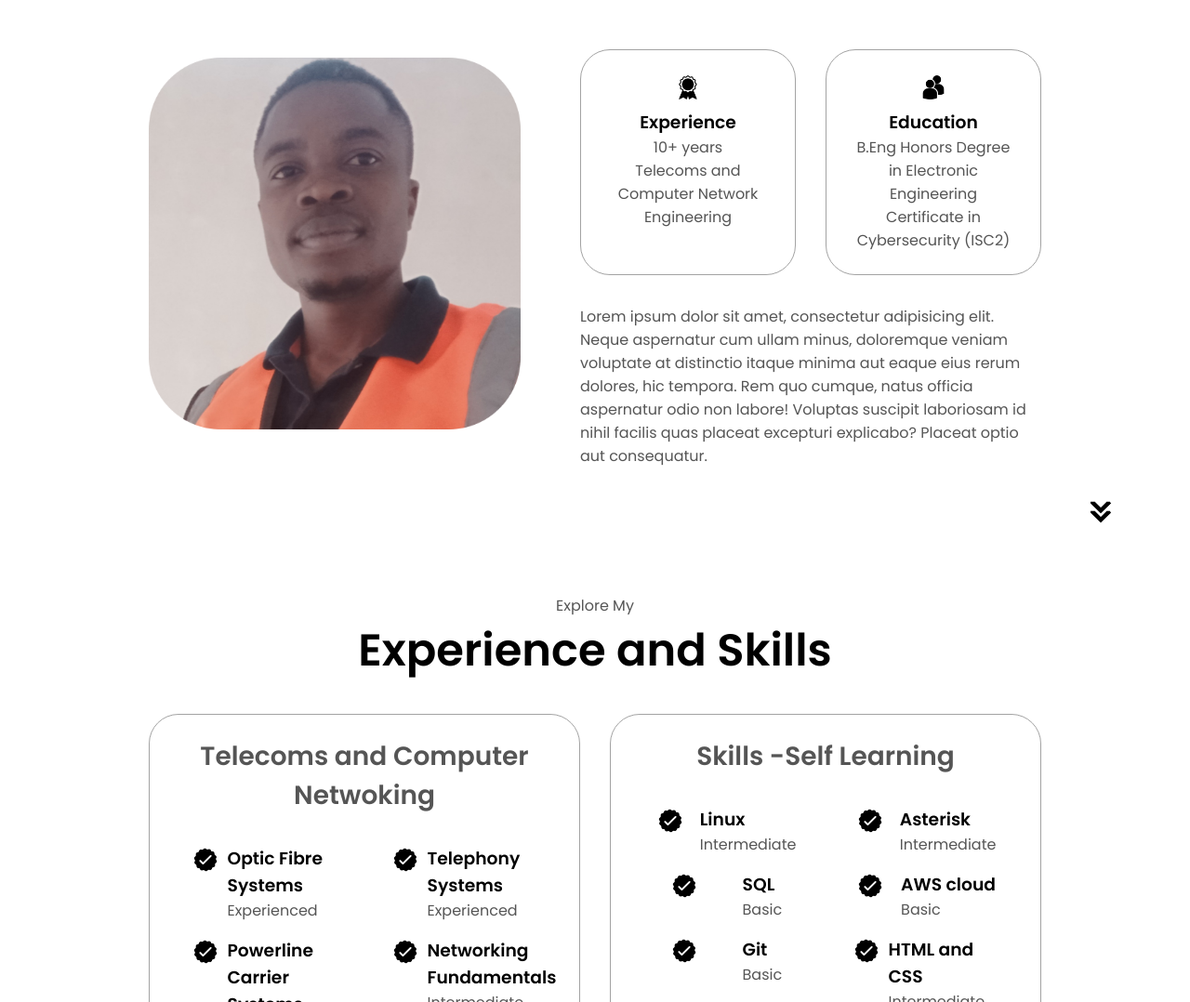
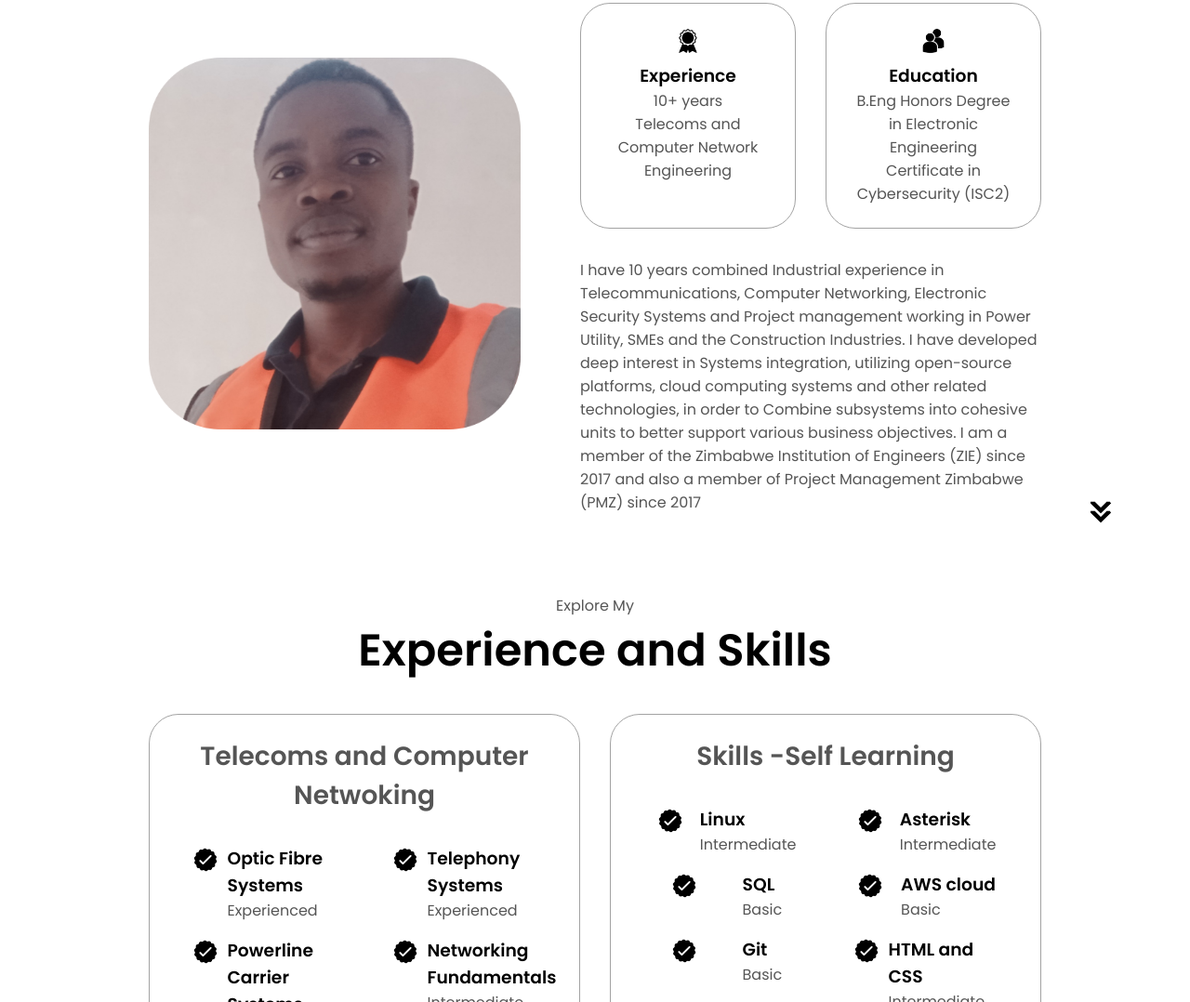
Before and after one commit to Chadamoyo1/my-portifolio-html-css-js, a plain HTML site: page index.html in a window 1280 px wide. Shown: the part 1057-2135 px from the top of the page at 93% size. Drawn offline with Linux system fonts and the light colour scheme.

Commit message:
Profile Text
Updated Profile Summary

```diff
--- a/index.html
+++ b/index.html
@@ -92,7 +92,10 @@
                    </div>
                 </div>
                 <div class="text-container">
-                    <p>Lorem ipsum dolor sit amet, consectetur adipisicing elit. Neque aspernatur cum ullam minus, doloremque veniam voluptate at distinctio itaque minima aut eaque eius rerum dolores, hic tempora. Rem quo cumque, natus officia aspernatur odio non labore! Voluptas suscipit laboriosam id nihil facilis quas placeat excepturi explicabo? Placeat optio aut consequatur. </p>
+                    <p> I have 10 years combined Industrial experience in Telecommunications, Computer Networking, Electronic Security Systems and Project management working in Power Utility, SMEs and the Construction Industries.
+                      I have developed deep interest in Systems integration, utilizing open-source platforms, cloud computing systems and other related technologies, in order to Combine subsystems into cohesive units to better support various business objectives.
+                      I am a member of the Zimbabwe Institution of Engineers (ZIE) since 2017 and also a member of Project Management Zimbabwe (PMZ) since 2017
+                       </p>
                 </div>
             </div>
         </div>
```
Also changed, not shown: 1 other file.
